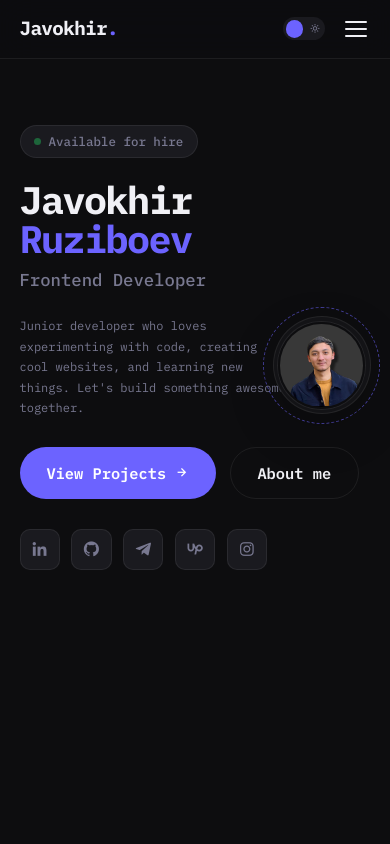
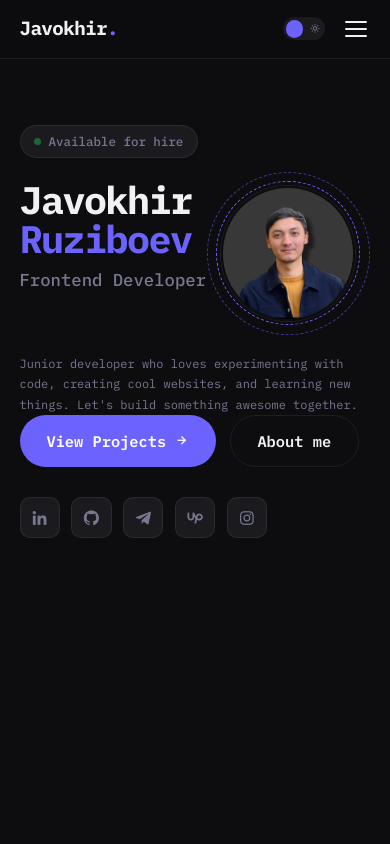
Before and after one commit to Javokhir05/Javokhirbek, a website built with webpack: page portfolio-webpack/public/index.html in a window 390 px wide. Shown: the top 844 px of the page. Built offline with nearby package versions, Linux system fonts and the light colour scheme.

Commit message:
Refactor home section layout and styles; enhance photo presentation and improve responsiveness

```diff
--- a/portfolio-webpack/public/index.html
+++ b/portfolio-webpack/public/index.html
@@ -49,25 +49,45 @@
   </header>
 
   <!-- ─── HOME ─────────────────────────────── -->
+
 <section id="home">
-    <div class="home-content reveal">
-      <div class="home-text">
+  <div class="home-content">
+
     <div class="home-eyebrow">
       <span class="dot"></span>
       Available for hire
     </div>
-      <h1 class="home-name">Javokhir<br><span class="accent">Ruziboev</span></h1>
+
+
+    <div class="home-parent-intro">
+      <div class="home-photo">
+      <img src="assets/img/image_portfolio.jpg"
+           alt="Javokhir Ruziboev" />
+    </div>
+
+    <div class="home-intro">
+      <h1 class="home-name">
+      Javokhir<br>
+      <span class="accent">Ruziboev</span>
+      </h1>
       <p class="home-role">Frontend Developer</p>
-      <div class="home-intro">
-        <p class="home-desc">Junior developer who loves experimenting with code, creating cool websites, and learning new things. Let's build something awesome together.</p>
-        <div class="home-photo">
-          <img src="assets/img/image_portfolio.jpg" alt="Javokhir Ruziboev" />
     </div>
     </div>
+
+
+    <p class="home-desc">
+      Junior developer who loves experimenting with code,
+      creating cool websites, and learning new things.
+      Let's build something awesome together.
+    </p>
+
     <div class="home-cta">
-        <a href="#portfolio" class="btn-primary">View Projects <i class='bx bx-right-arrow-alt'></i></a>
+      <a href="#portfolio" class="btn-primary">
+        View Projects <i class='bx bx-right-arrow-alt'></i>
+      </a>
       <a href="#skills" class="btn-secondary">About me</a>
     </div>
+
     <div class="home-social">
       <a href="https://www.linkedin.com/in/javokhirbek-ruziboev-b89424306" target="_blank" title="LinkedIn"><i class='bx bxl-linkedin'></i></a>
       <a href="https://github.com/Javokhir05" target="_blank" title="GitHub"><i class='bx bxl-github'></i></a>
@@ -75,9 +95,10 @@
       <a href="https://www.upwork.com/freelancers/~01e9c82191ddc38206" target="_blank" title="Upwork"><i class='bx bxl-upwork'></i></a>
       <a href="https://www.instagram.com/mirzaolimovic_" target="_blank" title="Instagram"><i class='bx bxl-instagram'></i></a>
     </div>
-      </div>
+
   </div>
 </section>
+
 
   <!-- ─── SKILLS ────────────────────────────── -->
   <section id="skills">
--- a/portfolio-webpack/src/css/style.css
+++ b/portfolio-webpack/src/css/style.css
@@ -12,10 +12,10 @@
   --bg: #0d0d0f;
   --bg-2: #131316;
   --bg-3: #1a1a1f;
-  --border: rgba(255,255,255,0.07);
+  --border: rgba(255, 255, 255, 0.07);
   --text: #f0f0f5;
   --text-muted: #787890;
-  --nav-bg: rgba(13,13,15,0.8);
+  --nav-bg: rgba(13, 13, 15, 0.8);
   --card-bg: #131316;
   --skill-track: #1e1e26;
   --toggle-bg: #1a1a1f;
@@ -25,18 +25,21 @@
   --bg: #f5f5f7;
   --bg-2: #ffffff;
   --bg-3: #ebebef;
-  --border: rgba(0,0,0,0.08);
+  --border: rgba(0, 0, 0, 0.08);
   --text: #111118;
   --text-muted: #8888a0;
-  --nav-bg: rgba(245,245,247,0.85);
+  --nav-bg: rgba(245, 245, 247, 0.85);
   --card-bg: #ffffff;
   --skill-track: #e0e0e8;
   --toggle-bg: #e0e0e8;
 }
 
 /* ─── RESET ──────────────────────────────── */
-*, *::before, *::after {
-  margin: 0; padding: 0;
+*,
+*::before,
+*::after {
+  margin: 0;
+  padding: 0;
   box-sizing: border-box;
   text-decoration: none;
   list-style: none;
@@ -44,7 +47,11 @@
   outline: none;
 }
 
-html { scroll-behavior: smooth; font-size: 60%; overflow-x: hidden; }
+html {
+  scroll-behavior: smooth;
+  font-size: 60%;
+  overflow-x: hidden;
+}
 
 body {
   background: var(--bg);
@@ -56,14 +63,25 @@ body {
 }
 
 /* ─── SCROLLBAR ──────────────────────────── */
-::-webkit-scrollbar { width: 6px; }
-::-webkit-scrollbar-thumb { background: var(--accent); border-radius: 3px; }
-::-webkit-scrollbar-track { background: var(--bg-2); }
+::-webkit-scrollbar {
+  width: 6px;
+}
+
+::-webkit-scrollbar-thumb {
+  background: var(--accent);
+  border-radius: 3px;
+}
+
+::-webkit-scrollbar-track {
+  background: var(--bg-2);
+}
 
 /* ─── HEADER ─────────────────────────────── */
 header {
   position: fixed;
-  top: 0; left: 0; right: 0;
+  top: 0;
+  left: 0;
+  right: 0;
   z-index: 1000;
   display: flex;
   align-items: center;
@@ -84,7 +102,9 @@ header {
   letter-spacing: -0.03em;
 }
 
-.logo span { color: var(--accent); }
+.logo span {
+  color: var(--accent);
+}
 
 .navbar {
   display: flex;
@@ -212,15 +232,26 @@ header {
   transition: all var(--transition);
 }
 
-.hamburger.open span:nth-child(1) { transform: translateY(7px) rotate(45deg); }
-.hamburger.open span:nth-child(2) { opacity: 0; }
-.hamburger.open span:nth-child(3) { transform: translateY(-7px) rotate(-45deg); }
+.hamburger.open span:nth-child(1) {
+  transform: translateY(7px) rotate(45deg);
+}
+
+.hamburger.open span:nth-child(2) {
+  opacity: 0;
+}
+
+.hamburger.open span:nth-child(3) {
+  transform: translateY(-7px) rotate(-45deg);
+}
 
 /* ─── MOBILE NAV ─────────────────────────── */
 .mobile-nav {
   display: none;
   position: fixed;
-  top: 0; left: 0; right: 0; bottom: 0;
+  top: 0;
+  left: 0;
+  right: 0;
+  bottom: 0;
   background: var(--bg);
   z-index: 999;
   flex-direction: column;
@@ -245,7 +276,9 @@ header {
   transition: color var(--transition);
 }
 
-.mobile-nav a:hover { color: var(--accent); }
+.mobile-nav a:hover {
+  color: var(--accent);
+}
 
 /* ─── SECTIONS ───────────────────────────── */
 section {
@@ -282,7 +315,12 @@ section {
   background: var(--bg);
 }
 
-.home-content { flex: 1; max-width: 820px; }
+.home-content {
+  flex: 1;
+  max-width: 1100px;
+  width: 100%;
+  position: relative;
+}
 
 .home-eyebrow {
   display: inline-flex;
@@ -307,9 +345,24 @@ section {
 }
 
 @keyframes pulse-dot {
-  0%, 100% { opacity: 1; }
-  50% { opacity: 0.4; }
+
+  0%,
+  100% {
+    opacity: 1;
+  }
+
+  50% {
+    opacity: 0.4;
+  }
 }
+
+.home-intro {
+  align-items: center;
+  gap: 2.4rem;
+  max-width: 74rem;
+  margin-bottom: 3rem;
+}
+
 
 .home-name {
   font-family: var(--font-display);
@@ -321,7 +374,9 @@ section {
   margin-bottom: 0.8rem;
 }
 
-.home-name .accent { color: var(--accent); }
+.home-name .accent {
+  color: var(--accent);
+}
 
 .home-role {
   font-family: var(--font-display);
@@ -331,21 +386,51 @@ section {
   margin-bottom: 2.4rem;
 }
 
+.home-photo {
+  position: absolute;
+  top: 10rem;
+  right: 0;
+
+  width: 29rem;
+  height: 29rem;
+
+  padding: 0.8rem;
+  border: 1px dashed var(--accent);
+  border-radius: 50%;
+
+  display: flex;
+  align-items: center;
+  justify-content: center;
+
+  z-index: 2;
+}
+
+.home-photo::before {
+  content: '';
+  position: absolute;
+  inset: -1.1rem;
+  border: 1px dashed var(--accent);
+  border-radius: 50%;
+  opacity: 0.55;
+  pointer-events: none;
+}
+
+.home-photo img {
+  width: 100%;
+  height: 100%;
+  border-radius: 50%;
+  object-fit: cover;
+  border: 2px solid var(--bg);
+  box-shadow: 0 0 0 1px var(--border);
+  display: block;
+}
+
 .home-desc {
   font-size: 1.5rem;
   color: var(--text-muted);
   max-width: 54rem;
   line-height: 1.75;
   margin: 0;
-}
-
-.home-intro {
-  display: grid;
-  grid-template-columns: minmax(0, 1fr) auto;
-  align-items: center;
-  gap: 2.4rem;
-  max-width: 74rem;
-  margin-bottom: 3rem;
 }
 
 .home-cta {
@@ -389,36 +474,6 @@ section {
 .btn-secondary:hover {
   border-color: var(--accent);
   color: var(--accent);
-}
-
-.home-photo {
-  position: relative;
-  padding: 0.8rem;
-  border: 1px solid var(--border);
-  border-radius: 50%;
-  background: var(--bg-2);
-  box-shadow: 0 18px 50px rgba(0,0,0,0.16);
-  justify-self: end;
-}
-
-.home-photo::before {
-  content: '';
-  position: absolute;
-  inset: -1.1rem;
-  border: 1px dashed var(--accent);
-  border-radius: 50%;
-  opacity: 0.55;
-  pointer-events: none;
-}
-
-.home-photo img {
-  width: 15rem;
-  height: 15rem;
-  border-radius: 50%;
-  object-fit: cover;
-  border: 2px solid var(--bg);
-  box-shadow: 0 0 0 1px var(--border);
-  display: block;
 }
 
 .home-social {
@@ -478,7 +533,9 @@ section {
   border-bottom: 1px solid var(--border);
 }
 
-.skill-group:hover .skill-group-label { color: var(--accent); }
+.skill-group:hover .skill-group-label {
+  color: var(--accent);
+}
 
 .skill-group-top {
   display: flex;
@@ -517,7 +574,7 @@ section {
   font-weight: 500;
 }
 
-.skill-tag + .skill-tag::before {
+.skill-tag+.skill-tag::before {
   content: '·';
   color: var(--accent);
   margin-right: 1.5rem;
@@ -528,7 +585,12 @@ section {
   border-color: var(--accent-glow);
 }
 
-.edu-cards { display: flex; flex-direction: column; gap: 2rem; margin-top: 3.2rem; }
+.edu-cards {
+  display: flex;
+  flex-direction: column;
+  gap: 2rem;
+  margin-top: 3.2rem;
+}
 
 .edu-card {
   padding: 2.4rem;
@@ -538,7 +600,9 @@ section {
   transition: border-color var(--transition);
 }
 
-.edu-card:hover { border-color: var(--accent); }
+.edu-card:hover {
+  border-color: var(--accent);
+}
 
 .edu-card-top {
   display: flex;
@@ -626,7 +690,7 @@ section {
 .project-card:hover {
   transform: translateY(-4px);
   border-color: var(--accent);
-  box-shadow: 0 16px 48px rgba(108,99,255,0.12);
+  box-shadow: 0 16px 48px rgba(108, 99, 255, 0.12);
 }
 
 .project-img {
@@ -694,7 +758,9 @@ section {
   border-color: var(--accent);
 }
 
-.project-link i { font-size: 1.4rem; }
+.project-link i {
+  font-size: 1.4rem;
+}
 
 /* ─── CONTACT ────────────────────────────── */
 #contact {
@@ -702,7 +768,9 @@ section {
   border-top: 1px solid var(--border);
 }
 
-.contact-wrap { max-width: 600px; }
+.contact-wrap {
+  max-width: 600px;
+}
 
 .contact-desc {
   font-size: 1.7rem;
@@ -763,7 +831,9 @@ footer {
   color: var(--text);
 }
 
-.footer-brand span { color: var(--accent); }
+.footer-brand span {
+  color: var(--accent);
+}
 
 .footer-nav {
   display: flex;
@@ -777,7 +847,9 @@ footer {
   transition: color var(--transition);
 }
 
-.footer-nav a:hover { color: var(--text); }
+.footer-nav a:hover {
+  color: var(--text);
+}
 
 .footer-socials {
   display: flex;
@@ -821,20 +893,27 @@ footer {
   transition: opacity 0.7s ease, transform 0.7s ease;
 }
 
-button:focus-visible, a:focus-visible {
+button:focus-visible,
+a:focus-visible {
   outline: 3px solid var(--accent);
   outline-offset: 4px;
 }
 
 @media (prefers-reduced-motion: reduce) {
-  *, *::before, *::after {
+
+  *,
+  *::before,
+  *::after {
     scroll-behavior: auto !important;
     animation-duration: 0.01ms !important;
     animation-iteration-count: 1 !important;
     transition-duration: 0.01ms !important;
   }
 
-  .reveal { opacity: 1; transform: none; }
+  .reveal {
+    opacity: 1;
+    transform: none;
+  }
 }
 
 .reveal.visible {
@@ -844,32 +923,145 @@ button:focus-visible, a:focus-visible {
 
 /* ─── RESPONSIVE ─────────────────────────── */
 @media (max-width: 900px) {
-  .skills-grid { grid-template-columns: 1fr; gap: 4rem; }
-  .skill-groups { grid-template-columns: repeat(2, minmax(0, 1fr)); }
-  .project-grid { grid-template-columns: 1fr 1fr; }
-  #home { flex-direction: column; align-items: flex-start; text-align: left; justify-content: center; padding-top: 14rem; }
-  .home-content { max-width: 100%; }
-  .home-intro { max-width: 74rem; }
-  .home-cta, .home-social { justify-content: flex-start; }
-  .home-photo img { width: 12rem; height: 12rem; }
+  .skills-grid {
+    grid-template-columns: 1fr;
+    gap: 4rem;
+  }
+
+  .skill-groups {
+    grid-template-columns: repeat(2, minmax(0, 1fr));
+  }
+
+  .project-grid {
+    grid-template-columns: 1fr 1fr;
+  }
+
+  #home {
+  flex-direction: column;
+  align-items: flex-start;
+  text-align: left;
+  justify-content: center;
+  padding-top: 14rem;
+}
+
+.home-content {
+  max-width: 100%;
+  width: 100%;
+}
+
+.home-parent-intro {
+    display: flex;
+    flex-direction: row-reverse;
+  }
+
+.home-photo {
+  position: relative;
+  top: auto;
+  right: auto;
+  width: 20rem;
+  height: 20rem;
+  margin: 0 auto 3rem;
+}
+
+  .home-photo img {
+    width: 19rem;
+    height: 19rem;
+  }
+
+.home-cta,
+.home-social {
+  justify-content: flex-start;
+}
+
+  .home-intro {
+    max-width: 74rem;
+  }
 }
 
 @media (max-width: 640px) {
-  section { padding: 10rem 5% 6rem; }
-  header { padding: 1.4rem 5%; }
-  .navbar { display: none; }
-  .nav-contact-btn { display: none; }
-  .hamburger { display: flex; }
-  .mobile-nav { display: flex; }
-  .project-grid { grid-template-columns: 1fr; }
-  .skill-group { grid-template-columns: minmax(8rem, 0.65fr) 1.35fr; gap: 1rem; }
-  .footer-inner { flex-direction: column; align-items: flex-start; }
-  .home-name { font-size: clamp(3.4rem, 10vw, 4rem); }
-  #home { padding-top: 13rem; }
-  .home-intro { grid-template-columns: minmax(0, 1fr) 7rem; align-items: start; gap: 1.4rem; }
-  .home-intro .home-desc { grid-column: 1; grid-row: 1; font-size: 1.25rem; line-height: 1.7; }
-  .home-intro .home-photo { grid-column: 2; grid-row: 1; justify-self: end; padding: 0.5rem; }
-  .home-photo img { width: 9rem; height: 9rem; }
-  .skill-group { grid-template-columns: 1fr; gap: 0.5rem; padding: 1.2rem 0; }
-  .portfolio-header { flex-direction: column; }
+  section {
+    padding: 10rem 5% 6rem;
+  }
+
+  header {
+    padding: 1.4rem 5%;
+  }
+
+  .navbar {
+    display: none;
+  }
+
+  .nav-contact-btn {
+    display: none;
+  }
+
+  .hamburger {
+    display: flex;
+  }
+
+  .mobile-nav {
+    display: flex;
+  }
+
+  .project-grid {
+    grid-template-columns: 1fr;
+  }
+
+  .skill-group {
+    grid-template-columns: minmax(8rem, 0.65fr) 1.35fr;
+    gap: 1rem;
+  }
+
+  .footer-inner {
+    flex-direction: column;
+    align-items: flex-start;
+  }
+
+  .home-name {
+    font-size: clamp(3.4rem, 10vw, 4rem);
+  }
+
+  #home {
+  padding-top: 13rem;
+  align-items: flex-start;
 }
+
+  .home-content {
+  width: 100%;
+}
+
+  .home-parent-intro {
+    display: flex;
+    flex-direction: row-reverse;
+  }
+  .home-intro {
+    align-items: center;
+    gap: 1.5rem;
+  }
+
+  .home-photo {
+  width: 15rem;
+  height: 15rem;
+  margin: 0 auto 3rem;
+}
+
+  .home-photo img {
+    width: 14rem;
+    height: 14rem;
+  }
+
+  .home-desc {
+    font-size: 1.25rem;
+    line-height: 1.7;
+  }
+
+  .skill-group {
+    grid-template-columns: 1fr;
+    gap: 0.5rem;
+    padding: 1.2rem 0;
+  }
+
+  .portfolio-header {
+    flex-direction: column;
+  }
+}
```
Lines whose indentation alone changed are shown as unchanged.
